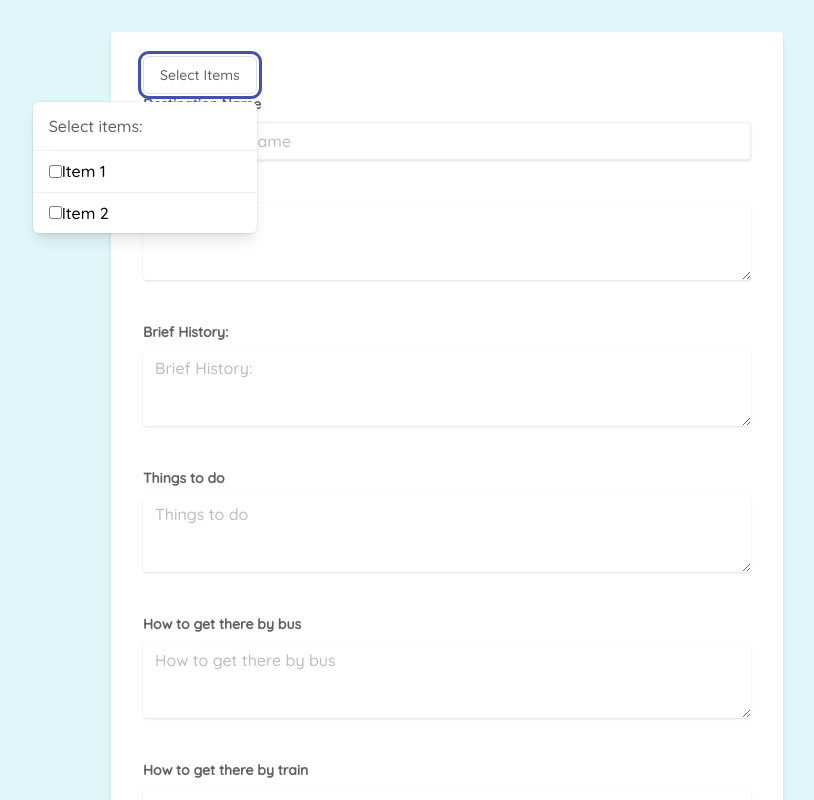
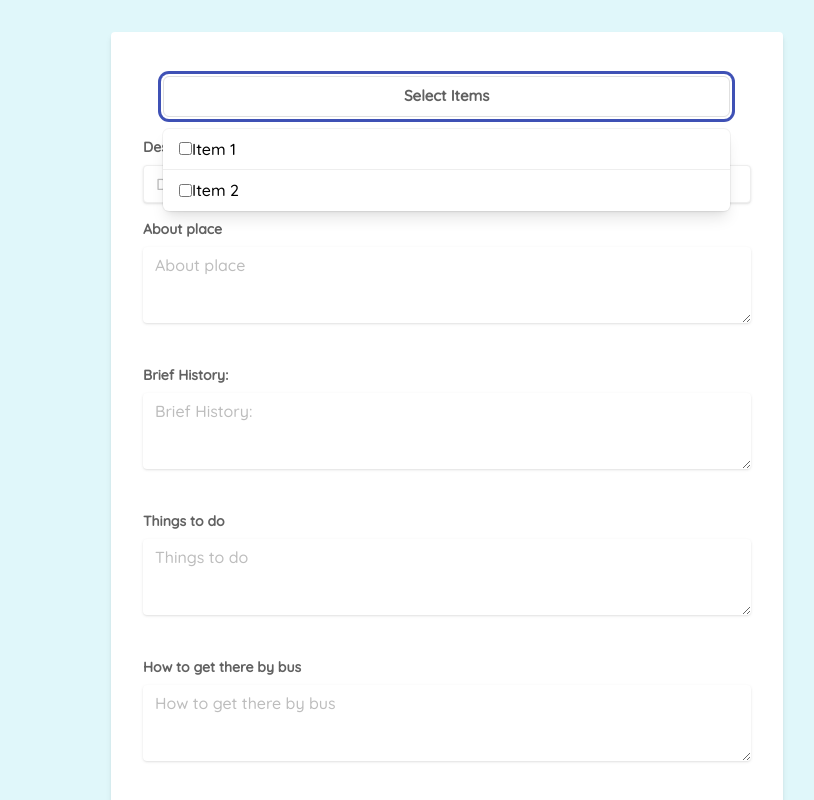
Before and after one commit to Dhruv9544/Tourism, a React (Create React App) app in the folder client/: page /admin in a window 1280 px wide. Both pictures are taken after a click on the button "Select Items". Shown: the top 800 px of the page, without its empty margins (193-1007 px from the left). Built offline with nearby package versions, Linux system fonts and the light colour scheme; no server answers.

Commit message:
Onchange event checkbox dropdown

```diff
--- a/client/src/pages/InputData.js
+++ b/client/src/pages/InputData.js
@@ -104,6 +104,10 @@ const InputData = () => {
       .then((result) => console.log(result))
       .catch((error) => console.log("error", error));
   };
+  const onChangeHandler = (e) => {
+    // handleChange(e);
+    console.log("Form data:", e);
+  };
 
   const {
     values,
@@ -122,9 +126,12 @@ const InputData = () => {
       // console.log(values);
       // action.resetForm();
     },
+    onChange: (values, action) => {
+      console.log(values);
+      onChangeHandler(values.Category);
+    },
   });
   // console.log(errors);
-
   // console.log(values);
   return (
     <div className="flex items-center justify-center bg-cyan-50 min-h-screen">
@@ -133,22 +140,19 @@ const InputData = () => {
           onSubmit={handleSubmit}
           className="bg-white shadow-md rounded px-8 pt-6 pb-8 mb-4 mt-8"
         >
-          <div class="relative inline-block text-left">
+          <div class="relative inline-block m-5">
             <div>
               <button
                 onClick={onClickHandler}
                 type="button"
-                class="inline-flex justify-center w-full rounded-md border border-gray-300 shadow-sm px-4 py-2 bg-white text-sm font-medium text-gray-700 hover:bg-gray-50 focus:outline-none focus:ring focus:ring-offset-2 focus:ring-indigo-500"
+                class="flex justify-center items-center w-full rounded-md border border-gray-300 shadow-sm px-[15rem] py-2 bg-white text-[15px] font-bold text-gray-700 hover:bg-gray-50 focus:outline-none focus:ring focus:ring-offset-2 focus:ring-indigo-500"
               >
                 Select Items
               </button>
             </div>
-            <div class="origin-top-right absolute right-0 mt-2 w-56 rounded-md shadow-lg bg-white ring-1 ring-black ring-opacity-5 divide-y divide-gray-200 hidden">
-              <div class="px-4 py-3">
-                <span class="text-gray-700">Select items:</span>
-              </div>
+            <div class="origin-top-right absolute right-0 mt-3 w-full rounded-md shadow-lg bg-white ring-1 ring-black ring-opacity-5 divide-y divide-gray-200 hidden">
               <div class="px-4 py-2">
-                <label class="inline-flex items-center">
+                <label class="inline-flex items-center w-full">
                   <input
                     type="checkbox"
                     class="form-checkbox text-indigo-600"
@@ -158,7 +162,7 @@ const InputData = () => {
                 </label>
               </div>
               <div class="px-4 py-2">
-                <label class="inline-flex items-center">
+                <label class="inline-flex w-full items-center">
                   <input
                     type="checkbox"
                     class="form-checkbox text-indigo-600"
@@ -633,8 +637,23 @@ const InputData = () => {
                     value={item}
                     id={item}
                     checked={values.Category.includes(item)}
-                    onChange={handleChange}
                     onBlur={handleBlur}
+                    onChange={(e) => {
+                      // Log the updated values immediately upon clicking
+                      const updatedValues = [...values.Category];
+                      if (e.target.checked) {
+                        updatedValues.push(e.target.value);
+                      } else {
+                        const index = updatedValues.indexOf(e.target.value);
+                        if (index !== -1) {
+                          updatedValues.splice(index, 1);
+                        }
+                      }
+                      // console.log("Updated values:", updatedValues);
+                      onChangeHandler(updatedValues);
+                      // Update Formik's state
+                      setFieldValue("Category", updatedValues);
+                    }}
                   />
                   {item}
                 </label>
```
